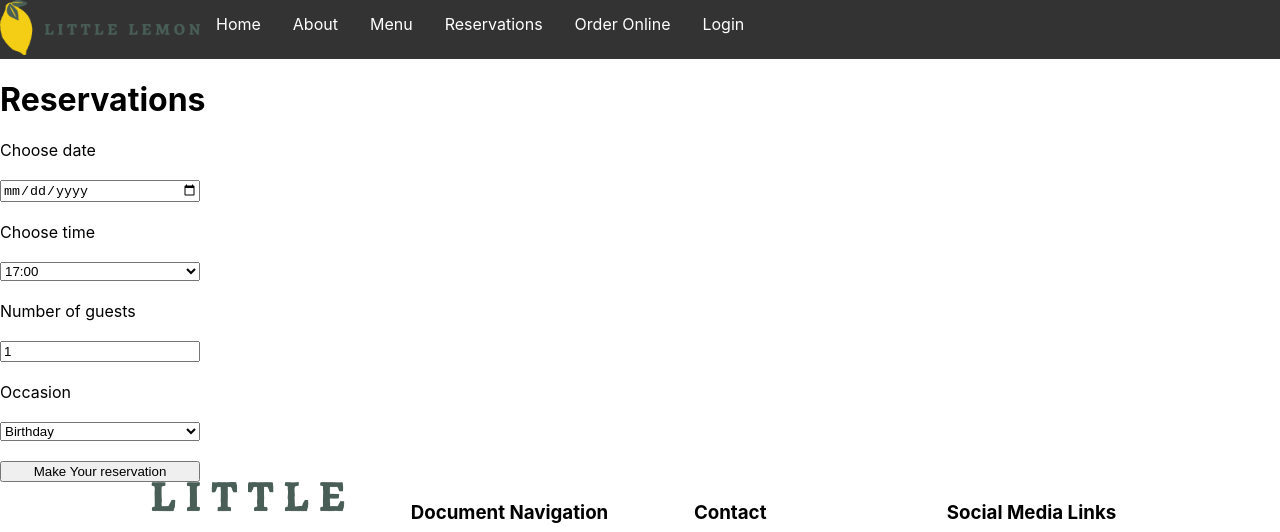
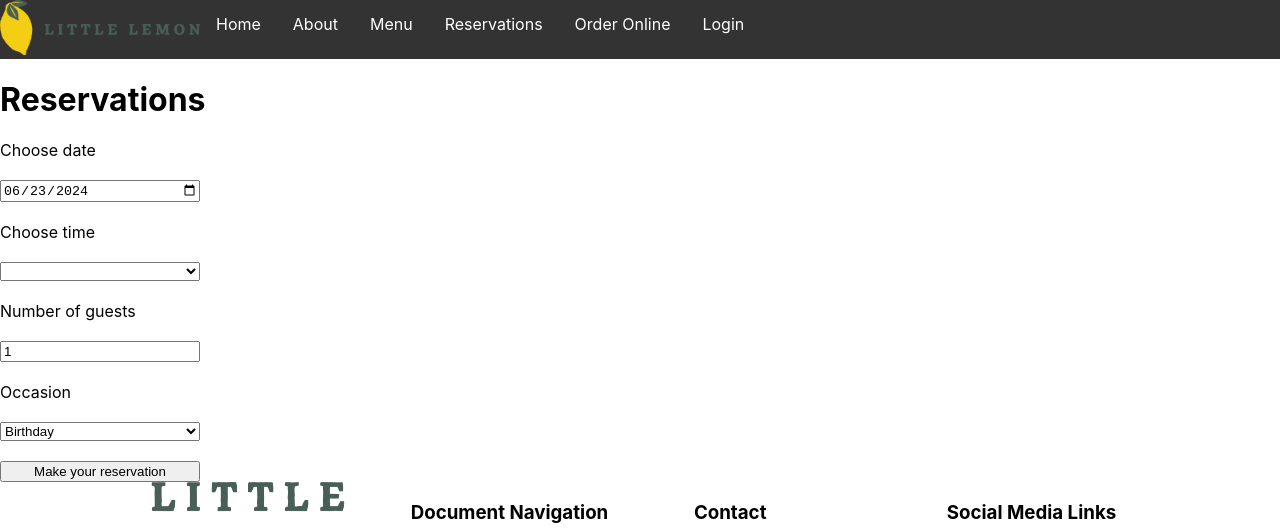
Before and after one commit to ThePrankMonkey/meta_frontend_capstone, a React (Create React App) app: page /reservations in a window 1280 px wide. Shown: the top 532 px of the page. Built offline with nearby package versions, Linux system fonts and the light colour scheme.

Commit message:
added hooks and confirmation mesage.

```diff
--- a/src/App.css
+++ b/src/App.css
@@ -1,16 +1,5 @@
 .App {
   text-align: center;
-}
-
-.App-logo {
-  height: 40vmin;
-  pointer-events: none;
-}
-
-@media (prefers-reduced-motion: no-preference) {
-  .App-logo {
-    animation: App-logo-spin infinite 20s linear;
-  }
 }
 
 .App-header {
@@ -26,15 +15,6 @@
 
 .App-link {
   color: #61dafb;
-}
-
-@keyframes App-logo-spin {
-  from {
-    transform: rotate(0deg);
-  }
-  to {
-    transform: rotate(360deg);
-  }
 }
 
 nav img {
@@ -70,14 +50,28 @@ footer img {
   width: 200px;
 }
 
-footer section {
+footer article {
   justify-items: center;
-  width:80%;
+  width: 80%;
   margin-left: 10%;
   gap: 20px;
 }
 
-footer section {
+footer article {
   grid-template-columns: 1fr 1fr 1fr 1fr;
-  display:grid;
+  display: grid;
 }
+
+/* Style for cellphones */
+@media screen and (min-width: 320px) and (max-width: 480px) {
+  footer article section {
+    display: hidden;
+  }
+  footer article section img {
+    display: block;
+  }
+}
+
+/* Style for tablets */
+@media screen and (min-width: 481px) and (max-width: 767px) {
+}
--- a/src/components/BookingForm.js
+++ b/src/components/BookingForm.js
@@ -1,8 +1,9 @@
-import { useState } from "react";
+import { useState, useEffect } from "react";
 
-export default function BookingForm() {
+export default function BookingForm(props) {
+  console.log(props.availableTimes);
   const [bookings, setBookings] = useState({
-    date: "",
+    date: props.currDate,
     time: "17:00",
     guests: "1",
     occasion: "Birthday",
@@ -13,6 +14,9 @@ export default function BookingForm() {
 
     if ((bookings.date, bookings.time, bookings.guests !== "")) {
       console.log(bookings);
+      window.alert(
+        `Your booking for ${bookings.guests} guests at ${bookings.time} on ${bookings.date} is confirmed!`
+      );
       setBookings({
         date: "",
         time: "17:00",
@@ -37,6 +41,8 @@ export default function BookingForm() {
         value={bookings.date}
         onChange={(e) => {
           setBookings({ ...bookings, date: e.target.value });
+          props.dispatch({ type: "date", payload: e.target.value });
+          props.initializeTimes(e.target.value);
         }}
         required
       />
@@ -50,12 +56,12 @@ export default function BookingForm() {
         }}
         required
       >
-        <option>17:00</option>
-        <option>18:00</option>
-        <option>19:00</option>
-        <option>20:00</option>
-        <option>21:00</option>
-        <option>22:00</option>
+        {props.availableTimes[bookings.date] &&
+          props.availableTimes[bookings.date].map((atime) => (
+            <option key={atime} value={atime}>
+              {atime}
+            </option>
+          ))}
       </select>
       <label htmlFor="guests">Number of guests</label>
       <input
@@ -84,7 +90,7 @@ export default function BookingForm() {
         <option>Birthday</option>
         <option>Anniversary</option>
       </select>
-      <input type="submit" value="Make Your reservation" />
+      <input type="submit" value="Make your reservation" />
     </form>
   );
 }
--- a/src/components/Footer.js
+++ b/src/components/Footer.js
@@ -4,11 +4,11 @@ import littlelemon_logo_small from "../images/littlelemon_logo_small.png";
 export default function Footer() {
   return (
     <footer>
-      <section>
-        <div>
+      <article>
+        <section>
           <img src={littlelemon_logo_small} alt="Little Lemon small logo" />
-        </div>
-        <div>
+        </section>
+        <section>
           <h3>Document Navigation</h3>
           <ul>
             <li>
@@ -30,24 +30,24 @@ export default function Footer() {
               <Link to="/login">Login</Link>
             </li>
           </ul>
-        </div>
-        <div>
+        </section>
+        <section>
           <h3>Contact</h3>
           <ul>
             <li>Address</li>
             <li>Phone Number</li>
             <li>Email</li>
           </ul>
-        </div>
-        <div>
+        </section>
+        <section>
           <h3>Social Media Links</h3>
           <ul>
             <li>Address</li>
             <li>Phone Number</li>
             <li>Email</li>
           </ul>
-        </div>
-      </section>
+        </section>
+      </article>
     </footer>
   );
 }
--- a/src/routes/Reservations.js
+++ b/src/routes/Reservations.js
@@ -1,10 +1,89 @@
 import BookingForm from "../components/BookingForm";
+import { useReducer, useEffect } from "react";
+import { fetchAPI, submitAPI } from "../util/api";
+
+const initialState = {
+  availableTimes: [],
+  timesByDate: {},
+  currDate: "2024-06-23",
+};
+
+function reducer(state, action) {
+  switch (action.type) {
+    case "initialize": {
+      const { date, times } = action.payload;
+      if (state.timesByDate[date]) {
+        return state;
+      }
+      return {
+        ...state,
+        timesByDate: {
+          ...state.timesByDate,
+          [date]: times,
+        },
+      };
+    }
+    case "reserve": {
+      const { date, reservedTime } = action.payload;
+      return {
+        ...state,
+        timesByDate: {
+          ...state.timesByDate,
+          [date]: state.timesByDate[date].filter(
+            (time) => time !== reservedTime
+          ),
+        },
+      };
+    }
+    case "date": {
+      return {
+        ...state,
+        currDate: action.payload,
+      };
+    }
+    default:
+      return state;
+  }
+}
+
+const submitForm = (formData) => {
+  if (submitAPI(formData)) {
+    // pass
+  }
+};
+
+export function updateTimes(dispatch) {
+  return (reservedTime, date) => {
+    dispatch({ type: "reserve", payload: { reservedTime, date } });
+  };
+}
+
+export function initializeTimes(dispatch) {
+  return (date) => {
+    const times = fetchAPI(new Date(date));
+    dispatch({ type: "initialize", payload: { date, times } });
+  };
+}
+
 export default function Reservations() {
+  const [state, dispatch] = useReducer(reducer, initialState);
+
+  useEffect(() => {
+    initializeTimes(dispatch)("2024-07-24");
+  }, [dispatch]);
+
   return (
     <>
       <h1>Reservations</h1>
       <section>
-        <BookingForm />
+        <BookingForm
+          availableTimes={state.timesByDate}
+          updateTimes={updateTimes(dispatch)}
+          initializeTimes={initializeTimes(dispatch)}
+          currDate={state.currDate}
+          dispatch={dispatch}
+          submitForm={submitForm}
+        />
       </section>
     </>
   );
--- /dev/null
+++ b/src/util/api.js
@@ -0,0 +1,27 @@
+const seededRandom = function (seed) {
+  var m = 2 ** 35 - 31;
+  var a = 185852;
+  var s = seed % m;
+  return function () {
+    return (s = (s * a) % m) / m;
+  };
+};
+
+export const fetchAPI = function (date) {
+  let result = [];
+  let random = seededRandom(date.getDate());
+
+  for (let i = 17; i <= 23; i++) {
+    if (random() < 0.5) {
+      result.push(i + ":00");
+    }
+    if (random() < 0.5) {
+      result.push(i + ":30");
+    }
+  }
+  return result;
+};
+
+export const submitAPI = function (formData) {
+  return true;
+};
```
